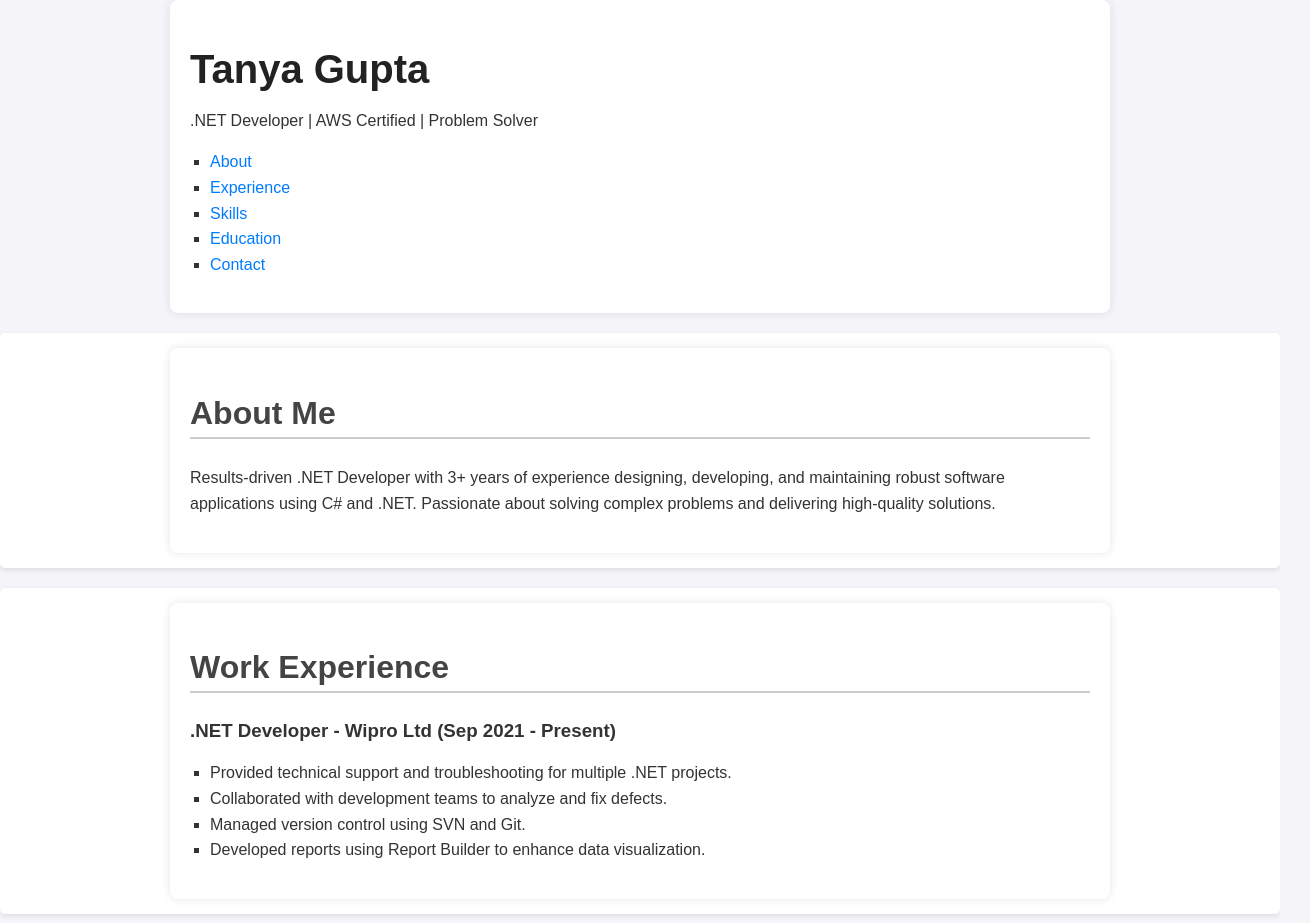
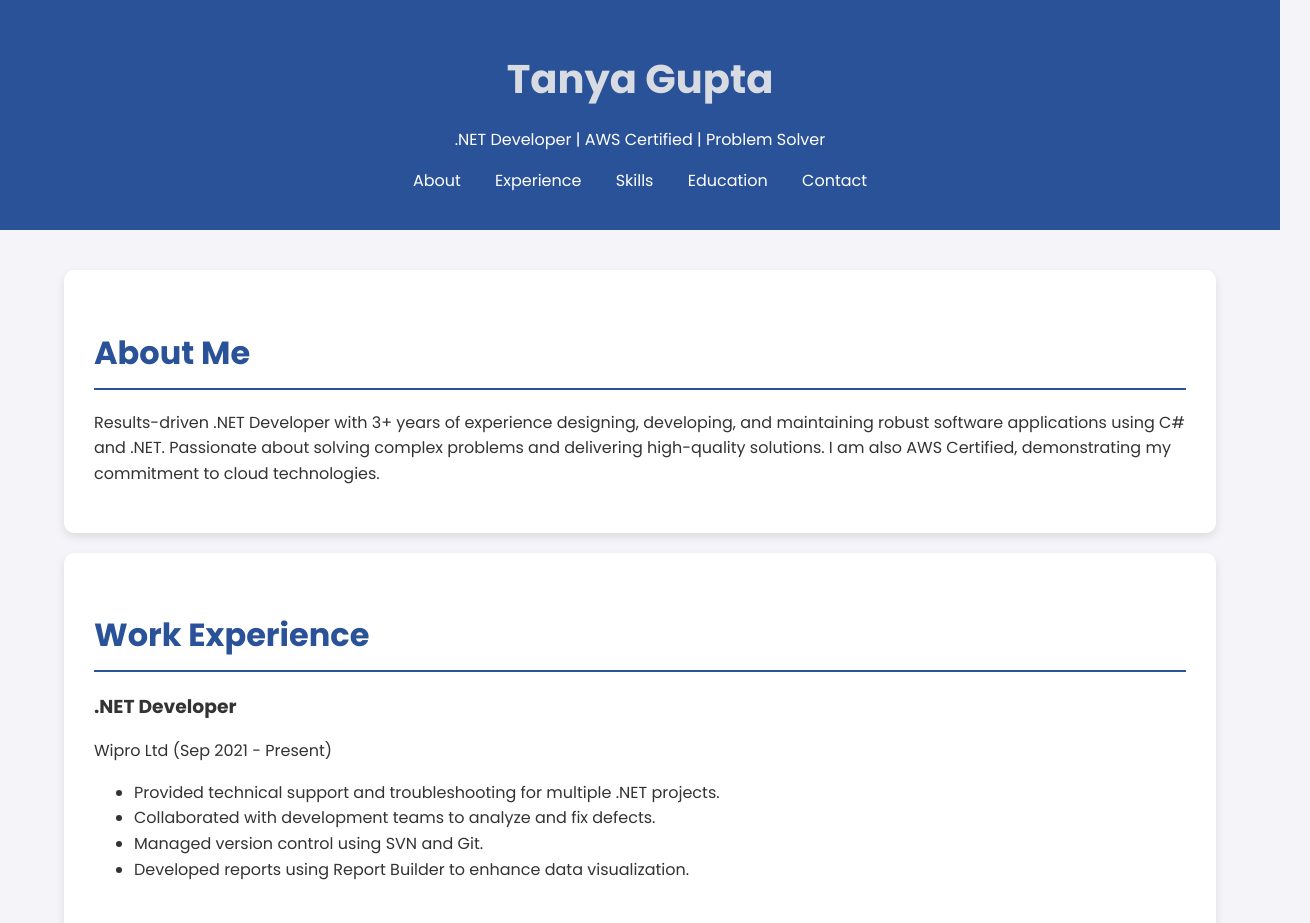
Before and after one commit to Tanya01g/tanya01g.github.io, a plain HTML site: page index.html in a window 1280 px wide. Shown: the top 923 px of the page, 1310 px wide, since content can reach past the window. Drawn offline with Linux system fonts and the light colour scheme.

Commit message:
better css changes

```diff
--- a/index.html
+++ b/index.html
@@ -4,12 +4,16 @@
     <meta charset="UTF-8">
     <meta name="viewport" content="width=device-width, initial-scale=1.0">
     <title>Tanya Gupta - .NET Developer</title>
+    <link rel="stylesheet" href="https://cdnjs.cloudflare.com/ajax/libs/font-awesome/6.4.2/css/all.min.css">
     <link rel="stylesheet" href="styles.css">
-    <script src="https://kit.fontawesome.com/a076d05399.js" crossorigin="anonymous"></script>
+    <link rel="preconnect" href="https://fonts.googleapis.com">
+    <link rel="preconnect" href="https://fonts.gstatic.com" crossorigin>
+    <link href="https://fonts.googleapis.com/css2?family=Poppins:wght@400;700&display=swap" rel="stylesheet">
+
 </head>
 <body>
     <header>
-        <div class="container">
+        <div class="header-content">
             <h1>Tanya Gupta</h1>
             <p>.NET Developer | AWS Certified | Problem Solver</p>
             <nav>
@@ -24,18 +28,17 @@
         </div>
     </header>
 
+    <div class="container">
         <section id="about" class="section">
-        <div class="container">
             <h2>About Me</h2>
-            <p>Results-driven .NET Developer with 3+ years of experience designing, developing, and maintaining robust software applications using C# and .NET. Passionate about solving complex problems and delivering high-quality solutions.</p>
-        </div>
+            <p>Results-driven .NET Developer with 3+ years of experience designing, developing, and maintaining robust software applications using C# and .NET. Passionate about solving complex problems and delivering high-quality solutions.  I am also AWS Certified, demonstrating my commitment to cloud technologies.</p>
         </section>
 
         <section id="experience" class="section">
-        <div class="container">
             <h2>Work Experience</h2>
-            <div>
-                <h3>.NET Developer - Wipro Ltd (Sep 2021 - Present)</h3>
+            <div class="experience-entry">
+                <h3>.NET Developer</h3>
+                <p>Wipro Ltd (Sep 2021 - Present)</p>
                 <ul>
                     <li>Provided technical support and troubleshooting for multiple .NET projects.</li>
                     <li>Collaborated with development teams to analyze and fix defects.</li>
@@ -43,42 +46,40 @@
                     <li>Developed reports using Report Builder to enhance data visualization.</li>
                 </ul>
             </div>
-        </div>
         </section>
 
         <section id="skills" class="section">
-        <div class="container">
             <h2>Technical Skills</h2>
-            <ul>
+            <ul class="skills-list">
                 <li><strong>Programming:</strong> C#, SQL</li>
                 <li><strong>Web Technologies:</strong> ASP.NET, HTML, CSS, JavaScript</li>
                 <li><strong>Databases:</strong> PostgreSQL, Oracle</li>
                 <li><strong>Version Control:</strong> SVN, Git</li>
                 <li><strong>Tools:</strong> JIRA, Report Builder</li>
-            </ul>
-        </div>
+                <li><strong>Cloud:</strong> AWS (Certified)</li> </ul>
         </section>
 
         <section id="education" class="section">
-        <div class="container">
             <h2>Education</h2>
-            <p><strong>MTech:</strong> Software Engineering (2022 - Pursuing) - BITS Pilani</p>
-            <p><strong>BCA:</strong> IFTM University, Moradabad (2018 - 2021) - 9.4 CGPA</p>
+            <div class="education-entry">
+                <h3>MTech Software Engineering</h3>
+                <p>BITS Pilani (2022 - Pursuing)</p>
+            </div>
+            <div class="education-entry">
+                <h3>BCA</h3>
+                <p>IFTM University, Moradabad (2018 - 2021) - 9.4 CGPA</p>
             </div>
         </section>
 
         <section id="contact" class="section">
-        <div class="container">
             <h2>Contact</h2>
             <p>Email: <a href="mailto:tgtanya2000@gmail.com">tgtanya2000@gmail.com</a></p>
             <p>LinkedIn: <a href="https://www.linkedin.com/in/tanya-gupta-10642822b" target="_blank">View Profile</a></p>
+        </section>
     </div>
-    </section>
 
     <footer>
-        <div class="container">
         <p>&copy; 2025 Tanya Gupta. All Rights Reserved.</p>
-        </div>
     </footer>
 </body>
 </html>
--- a/styles.css
+++ b/styles.css
@@ -1,61 +1,139 @@
 body {
-    font-family: Arial, sans-serif;
+    font-family: 'Poppins', sans-serif;
     margin: 0;
     padding: 0;
-    background-color: #f4f4f9;
+    background: #f4f4f9;
     color: #333;
+    line-height: 1.6; /* Improved readability */
+}
+
+header {
+    background: #2a5298;
+    color: white;
+    padding: 20px 0;
+    text-align: center;
+}
+
+.header-content {
+    width: 90%;
+    max-width: 1200px;
+    margin: 0 auto;
+}
+
+nav ul {
+    list-style: none;
+    padding: 0;
+    margin-top: 10px; /* Space between title and nav */
+}
+
+nav ul li {
+    display: inline;
+    margin: 0 15px;
+}
+
+nav ul li a {
+    color: white;
+    text-decoration: none;
+    font-weight: 500; /* Slightly less bold */
+    transition: color 0.3s ease; /* Smooth color transition */
+}
+
+nav ul li a:hover {
+    color: #f0ad4e; /* Highlight on hover */
 }
 
 .container {
-    width: 80%;
-    max-width: 900px;
-    margin: auto;
+    width: 90%;
+    max-width: 1200px;
+    margin: 20px auto; /* Added margin top */
     padding: 20px;
-    background: white;
-    box-shadow: 0 0 10px rgba(0, 0, 0, 0.1);
-    border-radius: 8px;
 }
 
-.text-center {
-    text-align: center;
+.section {
+    background: white;
+    padding: 30px;
+    border-radius: 10px;
+    box-shadow: 0 4px 10px rgba(0, 0, 0, 0.1);
+    margin-bottom: 20px;
+    transition: transform 0.2s ease; /* For hover effect */
+}
+
+.section:hover {
+    transform: translateY(-5px); /* Lift up slightly on hover */
+}
+
+h2 {
+    color: #2a5298;
+}
+
+h1 {
+    color: #d8dce2;
 }
 
 h1 {
     font-size: 2.5rem;
     margin-bottom: 10px;
-    color: #222;
 }
 
 h2 {
     font-size: 2rem;
-    color: #444;
-    border-bottom: 2px solid #ccc;
-    padding-bottom: 5px;
-}
-
-p, ul {
-    font-size: 1rem;
-    line-height: 1.6;
-}
-
-ul {
-    list-style: square;
-    padding-left: 20px;
-}
-
-section {
-    margin: 20px 0;
-    padding: 15px;
-    background: #fff;
-    border-radius: 5px;
-    box-shadow: 0 2px 5px rgba(0, 0, 0, 0.1);
+    margin-bottom: 20px;
+    border-bottom: 2px solid #2a5298; /* Underline for headings */
+    padding-bottom: 10px;
 }
 
 a {
-    color: #007bff;
+    color: #2a5298;
     text-decoration: none;
+    transition: color 0.3s ease;
 }
 
 a:hover {
-    text-decoration: underline;
+    color: #f0ad4e;
 }
+
+footer {
+    background: #2a5298;
+    color: white;
+    text-align: center;
+    padding: 15px;
+    font-size: 0.9rem;
+    position: relative; /* To help with sticky footer */
+    bottom: 0;
+    width: 100%;
+}
+
+.experience-entry, .education-entry {
+    margin-bottom: 20px;
+}
+
+.experience-entry h3, .education-entry h3 {
+    margin-bottom: 5px;
+}
+
+.skills-list {
+    list-style: none;
+    padding: 0;
+    display: grid;
+    grid-template-columns: repeat(auto-fit, minmax(200px, 1fr)); /* Responsive grid */
+    gap: 20px;
+}
+
+.skills-list li {
+    padding: 10px;
+    border: 1px solid #ddd;
+    border-radius: 5px;
+    text-align: center; /* Center skill names */
+}
+
+/* Responsive adjustments */
+@media (max-width: 768px) {
+    nav ul li {
+        display: block; /* Stack navigation on smaller screens */
+        margin: 10px 0;
+    }
+
+    .skills-list {
+        grid-template-columns: repeat(auto-fit, minmax(150px, 1fr)); /* Adjust grid for smaller screens */
+    }
+}
```
Lines whose indentation alone changed are shown as unchanged.
